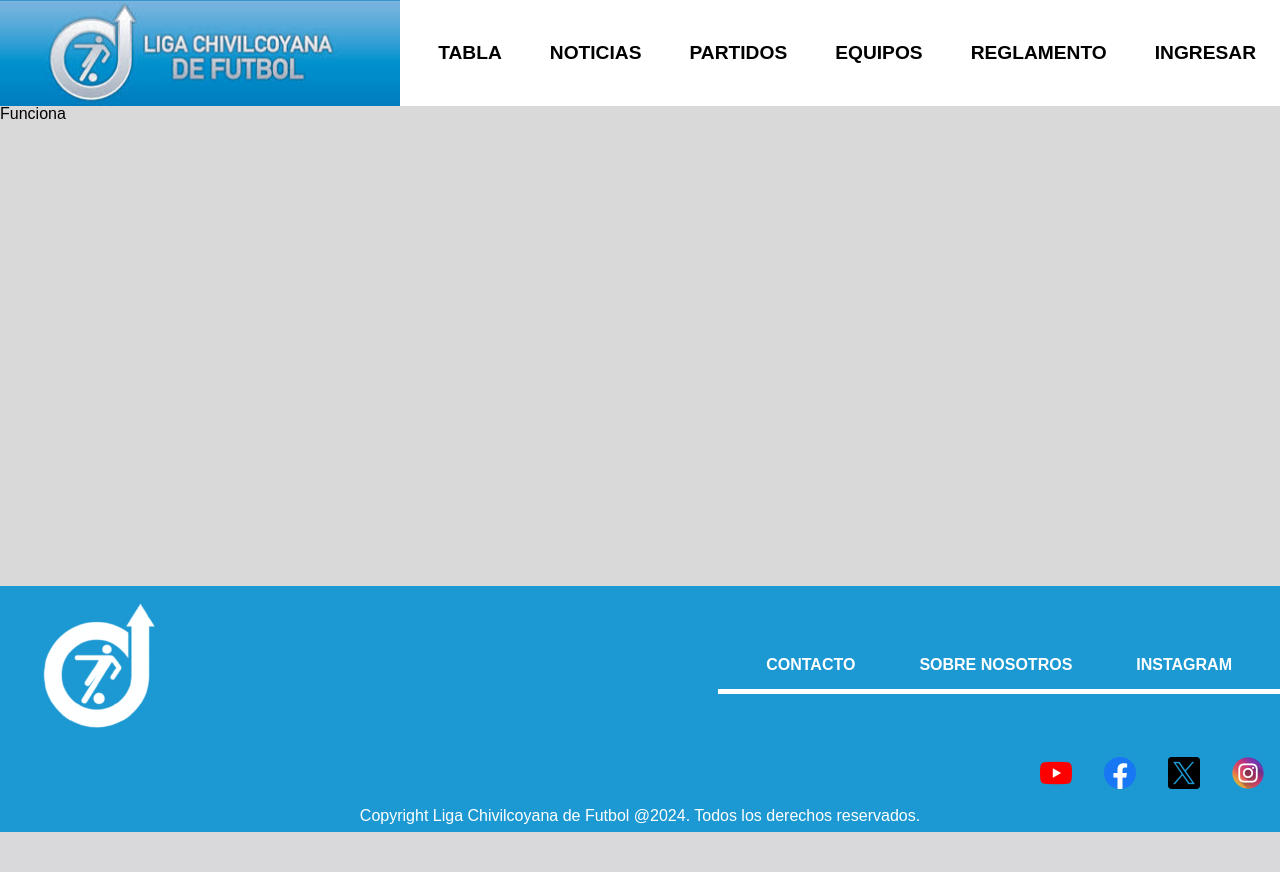
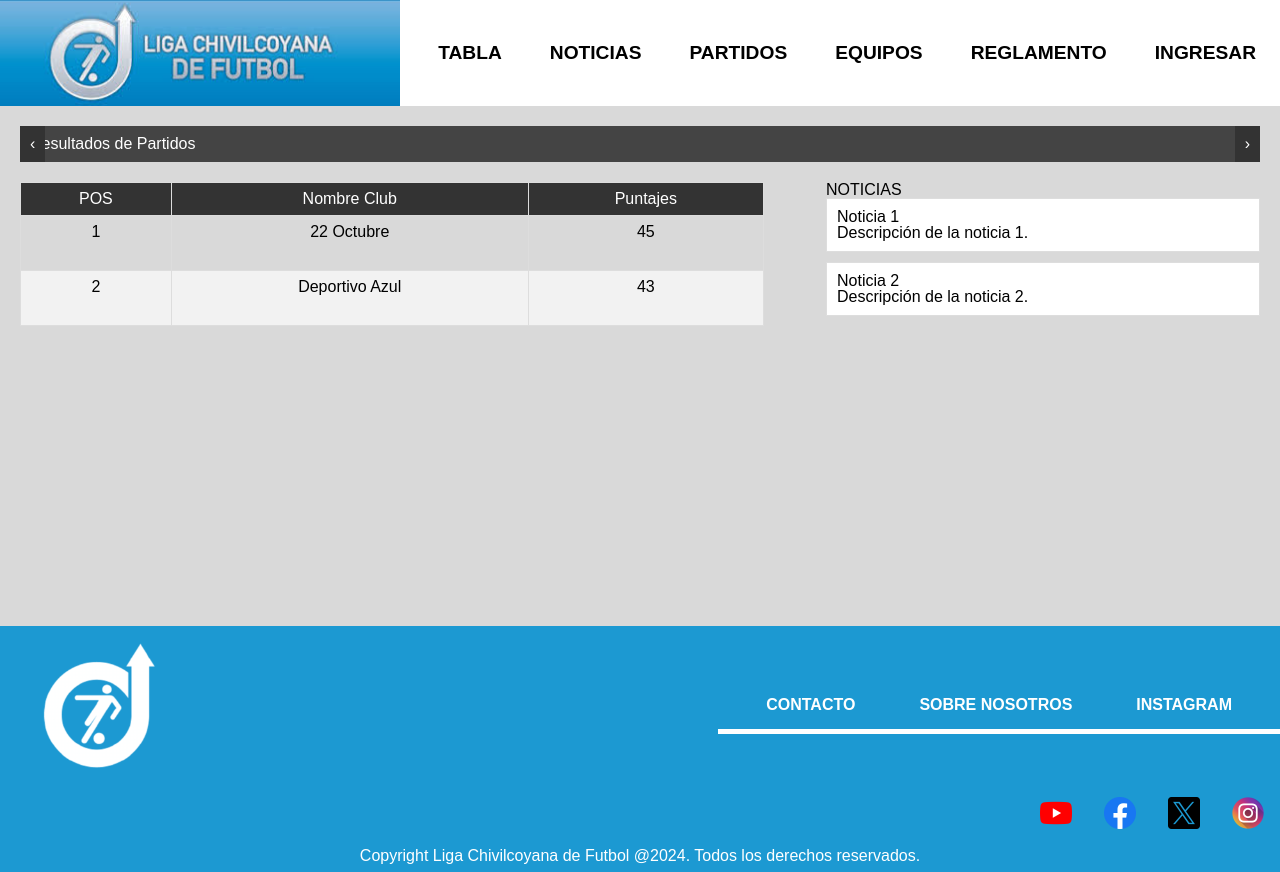
Before and after one commit to LucasLatessa/PAW-TPI, a PHP site: template src/App/Views/index.view.twig in a window 1280 px wide. Before the commit the page ends 832 px from the top, so only its background shows below. Run offline with PHP 8.4, Linux system fonts and the light colour scheme; the template is opened without the code that fills it, so the values that code supplies are empty; some libraries are stand-ins or nearby versions; some web fonts are replaced.

Commit message:
Maquetado en Index.view.php, con algunos estilos básicos para visualizar como sería

```diff
--- a/src/App/Views/index.view.twig
+++ b/src/App/Views/index.view.twig
@@ -2,13 +2,67 @@
 <html lang="en">
 <head>
     {% include 'parts/head.view.twig' %}
+    <link rel="stylesheet" href="/assets/styles/index.css" />
+
 </head>
 <body>
     <!--HEADER-->
     {% include 'parts/header.view.twig' %}
 
-    <main>Funciona</main>
+    <main>
+        <!-- Resultados Header -->
+        <header class="resultados-header">
+            <div class="carousel-arrow left">‹</div>
+            <div class="resultados-carousel">
+                <h2>Resultados de Partidos</h2>
+                <!-- Aquí irán los resultados del carrusel -->
+            </div>
+            <div class="carousel-arrow right">›</div>
+        </header>
 
+        <!-- Layout con tabla de puntajes y noticias -->
+        <div class="layout">
+            <!-- Tabla de Puntajes -->
+            <table class="tabla-puntaje">
+                <thead>
+                    <tr>
+                        <th>POS</th>
+                        <th>Nombre Club</th>
+                        <th>Puntajes</th>
+                    </tr>
+                </thead>
+                <tbody>
+                    <!-- Ejemplo de filas, estas deberían ser generadas dinámicamente -->
+                    <tr>
+                        <td>1</td>
+                        <td>22 Octubre</td>
+                        <td>45</td>
+                    </tr>
+                    <tr>
+                        <td>2</td>
+                        <td>Deportivo Azul</td>
+                        <td>43</td>
+                    </tr>
+                    <!-- Añadir más filas -->
+                </tbody>
+            </table>
+
+            <!-- Sección de Noticias -->
+            <section class="noticias-section">
+                <h2>NOTICIAS</h2>
+                <!-- Ejemplo de artículos de noticias -->
+                <article class="noticia">
+                    <h3>Noticia 1</h3>
+                    <p>Descripción de la noticia 1.</p>
+                </article>
+                <article class="noticia">
+                    <h3>Noticia 2</h3>
+                    <p>Descripción de la noticia 2.</p>
+                </article>
+                <!-- Añadir más artículos -->
+            </section>
+        </div>
+    </main>
 
     <!--FOOTER-->
     {% include 'parts/footer.view.twig' %}
```
Also changed, not shown: public/assets/styles/index.css (added).
